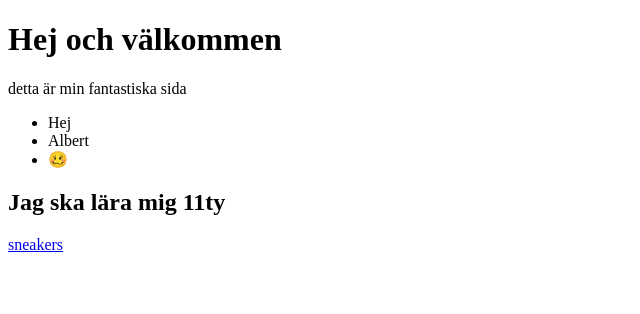
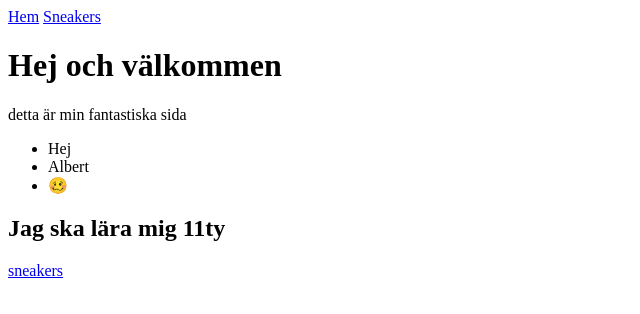
Before and after one commit to TimNilsson04/te20-eleventy-intro, an Eleventy site: page src/index.md in a window 1280 px wide. Shown: the whole page, without its empty margins (0-640 px from the left). Built offline with nearby package versions, Linux system fonts and the light colour scheme; Eleventy itself is replaced by a stand-in of ours; files that its build step writes are made by us from their sources.

Commit message:
Added a nav

```diff
--- a/src/_includes/base.njk
+++ b/src/_includes/base.njk
@@ -7,6 +7,10 @@
     <title>{{ title }}</title>
 </head>
 <body>
+    <nav>
+        <a href="/">Hem</a>
+        <a href="/sneakers">Sneakers</a>
+    </nav>
     {{ content | safe }}
 </body>
 </html>
```
Also changed, not shown: public/index.html, public/sneakers/amogus/index.html, public/sneakers/bozo/index.html, public/sneakers/femti jordans/index.html, public/sneakers/index.html.
